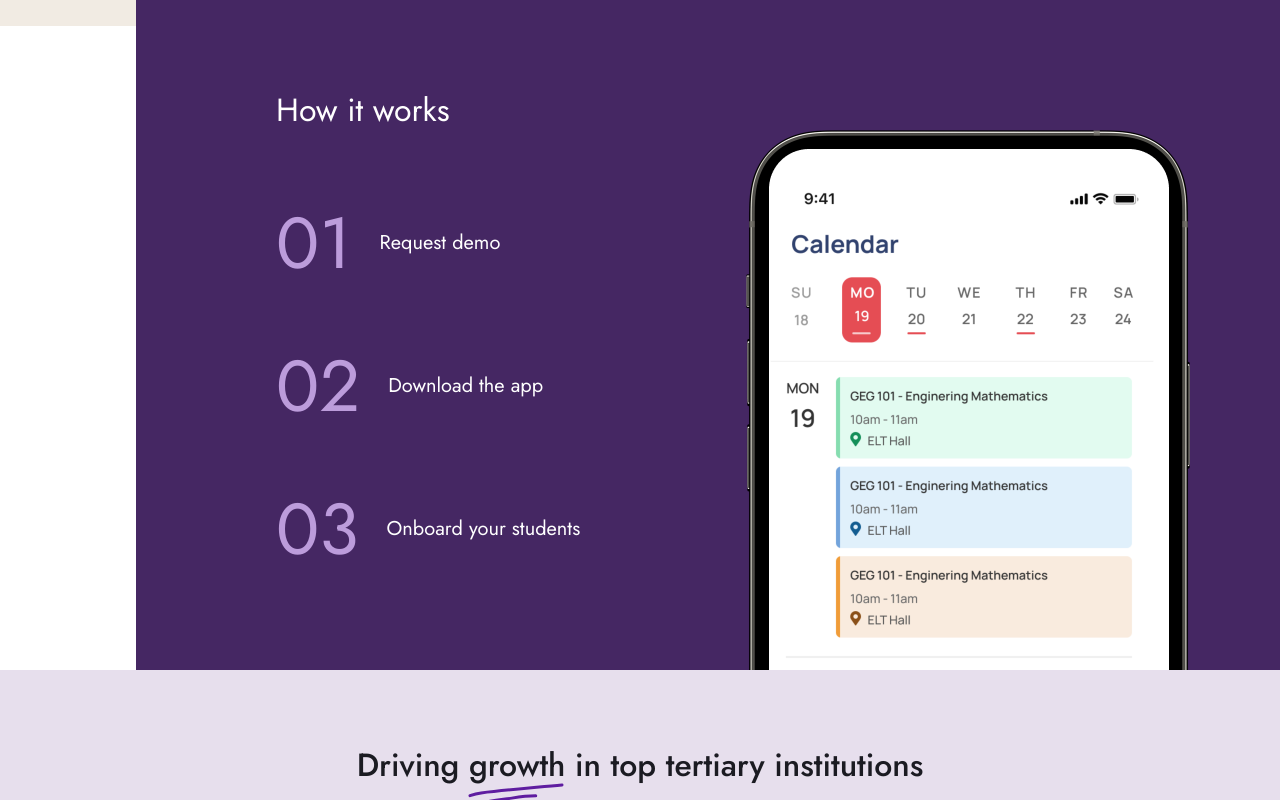
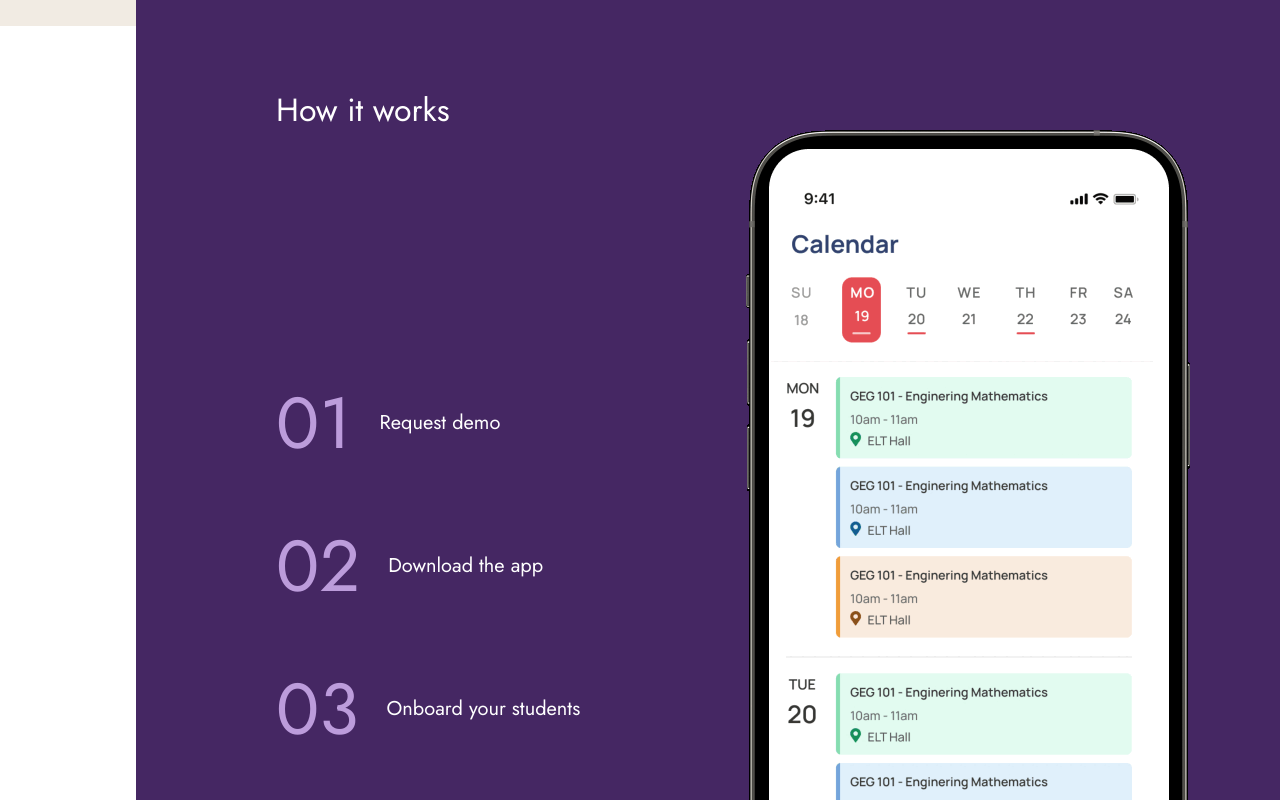
Before and after one commit to geekmaros/unify, a Vue app: page / in a window 1280 px wide. Shown: the part 4560-5360 px from the top of the page. Built offline with nearby package versions, Linux system fonts and the light colour scheme.

Commit message:
fix/ converted How it works image from png to gif

```diff
--- a/src/components/HowItWorks.vue
+++ b/src/components/HowItWorks.vue
@@ -18,7 +18,7 @@
           </div>
         </div>
         <div class="mt-11 lg:mt-0">
-          <img src="../assets/landing/How-it-works.png" alt="" />
+          <img src="../assets/unify-gif.gif" alt="">
         </div>
       </div>
     </div>
```
Also changed, not shown: src/assets/unify-gif.gif (added).
